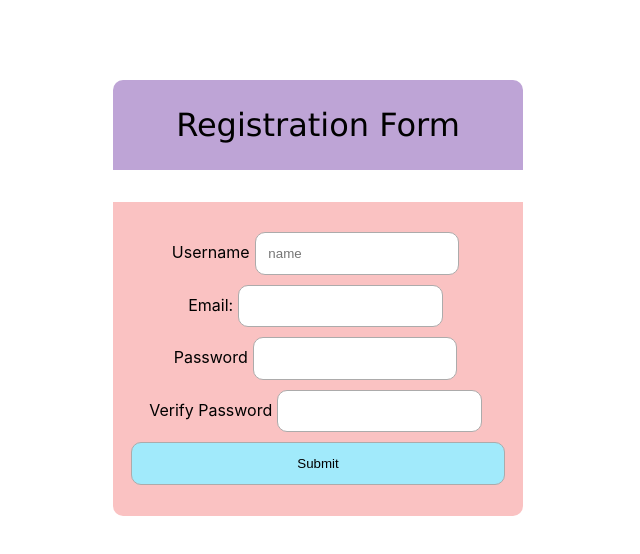
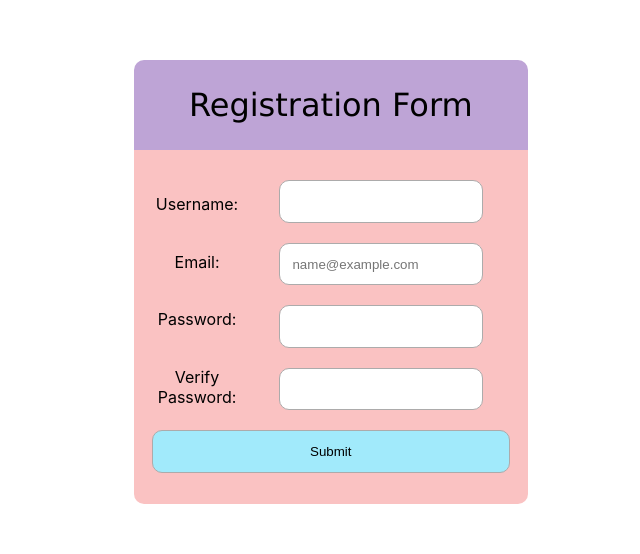
Before and after one commit to schmidward/DiscoverMOTrailsDev, a React (Create React App) app: page / in a window 1280 px wide. Shown: the part 118-672 px from the top of the page, without its empty margins (322-962 px from the left). Built offline with nearby package versions, Linux system fonts and the light colour scheme.

Commit message:
more CSS changes to registration form.

```diff
--- a/src/App.css
+++ b/src/App.css
@@ -6,27 +6,68 @@ body {
 }
 .title {
   text-align: center;
-  width: 30vw;
+  width: 100%;
   background-color: rgb(190, 164, 214);
   padding: 2vw 1vw;
   border-radius: 10px 10px 0 0;
   font-size: 2rem;
   font-family: Verdana, Geneva, Tahoma, sans-serif;
+  margin: 0;
 }
-.App {
+.form {
   text-align: center;
   display: flex;
   flex-direction: column;
   margin: auto;
-  width: 30vw;
+  width: 100%;
   padding: 2vw 1vw;
   background-color: rgb(250, 194, 194);
   border-radius: 0 0 10px 10px;
 }
+
+.form-row {
+  display: flex;
+  justify-content: space-between;
+  align-items: stretch;
+}
+
+.form-labels {
+  display: flex;
+  flex-direction: column;
+  justify-content: center;
+  align-items: center;
+  flex-basis: 30%;
+}
+
+.form-inputs {
+  display: flex;
+  flex-direction: column;
+  align-items: center;
+  justify-content: center;
+  flex-basis: 80%;
+  flex-grow: 1;
+}
+
+/* .label-wrapper {
+  margin-bottom: 10px;
+} */
+
+.input-wrapper {
+  margin-bottom: 10px;
+  flex-grow: 1;
+}
+
 input {
   border: 1px solid rgb(172, 171, 171);
   border-radius: 10px;
   padding: 1vw 1vw;
   outline: none;
   margin: 5px;
+  flex-grow: 1;
 }
+.label-wrapper {
+  display: flex;
+  align-items: center;
+  justify-content: center;
+  flex-grow: 1;
+}
--- a/src/App.js
+++ b/src/App.js
@@ -1,6 +1,5 @@
-import React from "react";
+import React, {useRef} from "react";
 import { useForm } from "react-hook-form";
-import { useRef } from "react";
 import "./App.css";
 
 function App() {
@@ -9,6 +8,9 @@ function App() {
   //Password watcher to see if the two values match up
   const pwd = useRef({});
   pwd.current = watch("pwd", "");
+
+  const email =useRef({});
+  email.current = watch("email", "")
 
   //Defining the password pattern we want: UPPERCASE, lowercase, numerals, specials
   const passwordPattern = /^(?=.*[a-z])(?=.*[A-Z]).{8,}$/;
@@ -21,31 +23,52 @@ function App() {
   return (
     <>
       <p className="title">Registration Form</p>
-
-      <form className="App" onSubmit={handleSubmit(onSubmit)}>
-
-        <label>Username
-        <input type="text" placeholder="name" {...register("name")} />
-        </label>
-
-        <label>Email:<input type="email" {...register("email", { required: true })} />
-        {errors.email && <span style={{ color: "red" }}>
-        *Email* is mandatory </span>}
-        </label>
-
-        <div>
-        <label htmlFor="password">Password</label>
-        <input type="password" id="pwd" {...register("pwd", {
+      <form className="form" onSubmit={handleSubmit(onSubmit)}>
+  <div className="form-row">
+    <div className="form-labels">
+      <div className="label-wrapper">
+        <label htmlFor="username">Username:</label>
+      </div>
+      <div className="label-wrapper">
+        <label htmlFor="email">Email:</label>
+      </div>
+      <div className="label-wrapper">
+        <label htmlFor="password">Password:</label>
+      </div>
+      <div className="label-wrapper">
+        <label htmlFor="verifyPwd">Verify Password:</label>
+      </div>
+    </div>
+    <div className="form-inputs">
+      <div className="input-wrapper">
+        <input
+          type="text"
+          id="username"
+          {...register("name", { required: true })}
+        />
+      </div>
+      <div className="input-wrapper">
+        <input
+          type="email"
+          id="email"
+          placeholder="name@example.com"
+          {...register("email", { required: "An email is required" })}
+        />
+      </div>
+      <div className="input-wrapper">
+        <input
+          type="password"
+          id="pwd"
+          {...register("pwd", {
             required: "Password is required",
             pattern: {
               value: passwordPattern,
-            message: "Password must have at least 8 characters, and upper and a lowercase letter "
-          }
-        })} />
-        {errors.pwd && <span>{errors.pwd.message}</span>}
+              message: "Password must have at least 8 characters, and upper and a lowercase letter ",
+            },
+          })}
+        />
       </div>
-      <div>
-          <label htmlFor="verifyPwd">Verify Password</label>
+      <div className="input-wrapper">
         <input
           type="password"
           id="verifyPwd"
@@ -54,14 +77,17 @@ function App() {
               value === pwd.current || "The passwords do not match",
           })}
         />
-          {errors.verifyPwd && <p>{errors.verifyPwd.message}</p>}
+      </div>
+    </div>
   </div>
 
+  {errors.email && <span>{errors.Email.message}</span>}
+  {errors.pwd && <span>{errors.pwd.message}</span>}
+  {errors.verifyPwd && <span>{errors.verifyPwd.message}</span>}
 
   <input type={"submit"} style={{ backgroundColor: "#a1eafb" }} />
+</form>
 
-
-      </form>
     </>
   );
 }
```
Lines whose indentation alone changed are shown as unchanged.
